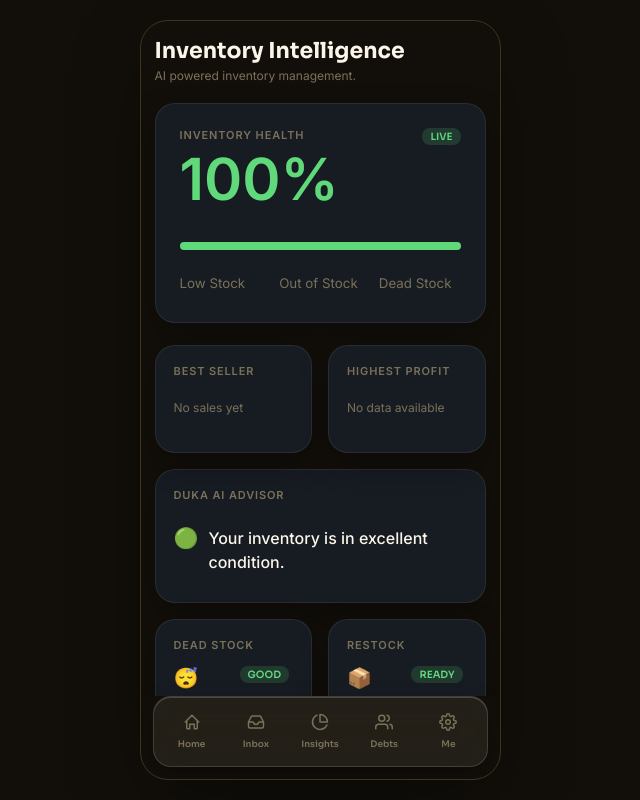
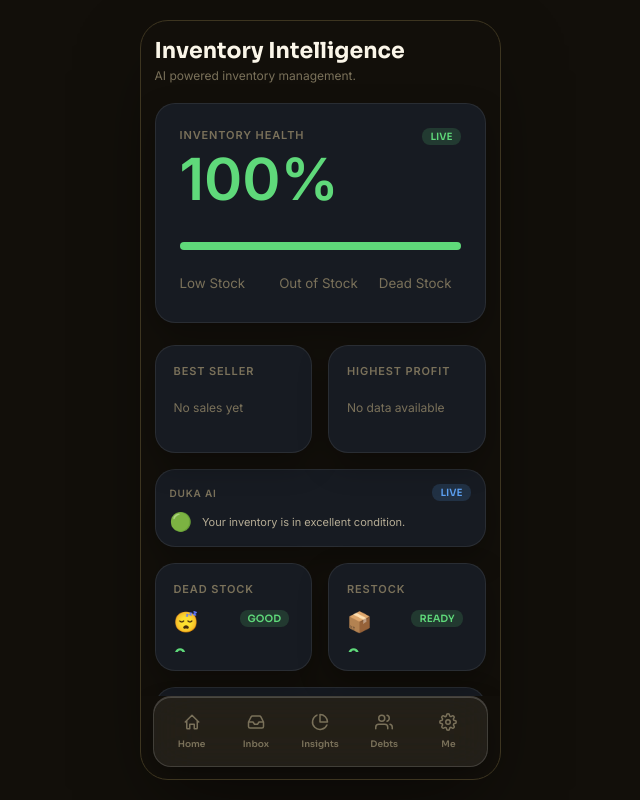
Before and after one commit to bred9702-svg/Duka-app-fin, a React (Vite) app: page /inventory in a window 1280 px wide. Shown: the whole page, without its empty margins (320-960 px from the left). Built offline with nearby package versions, Linux system fonts and the light colour scheme; no server answers; the database is empty.

Commit message:
Update AIAdvisorCard.jsx

```diff
--- a/src/components/inventory/AIAdvisorCard.jsx
+++ b/src/components/inventory/AIAdvisorCard.jsx
@@ -1,69 +1,109 @@
+import { useEffect, useState } from 'react'
 import Card from '../ui/Card'
+import Badge from '../ui/Badge'
 
 export default function AIAdvisorCard({
   insights = [],
 }) {
+  const [index, setIndex] = useState(0)
+
+  useEffect(() => {
+    if (insights.length <= 1) return
+
+    const timer = setInterval(() => {
+      setIndex((prev) => (prev + 1) % insights.length)
+    }, 30000)
+
+    return () => clearInterval(timer)
+  }, [insights])
+
+  const current =
+    insights.length > 0 ? insights[index] : null
+
   return (
-    <Card style={{ marginBottom: 16 }}>
+    <Card
+      style={{
+        marginBottom: 16,
+        padding: 14,
+      }}
+    >
+      <div
+        style={{
+          display: 'flex',
+          justifyContent: 'space-between',
+          alignItems: 'center',
+          marginBottom: 10,
+        }}
+      >
         <p
           style={{
-          fontSize: 11,
+            margin: 0,
+            fontSize: 10,
             color: 'var(--text-low)',
-          marginBottom: 14,
             textTransform: 'uppercase',
             letterSpacing: '.08em',
             fontWeight: 600,
           }}
         >
-        Duka AI Advisor
+          Duka AI
         </p>
 
-      {insights.length === 0 ? (
+        <Badge variant="info">
+          LIVE
+        </Badge>
+      </div>
+
+      {!current ? (
         <p
           style={{
             margin: 0,
+            fontSize: 12,
             color: 'var(--text-low)',
           }}
         >
-          No recommendations available.
+          No recommendation available.
         </p>
       ) : (
-        insights.map((item, index) => (
         <div
-            key={index}
           style={{
             display: 'flex',
+            gap: 10,
             alignItems: 'flex-start',
-              gap: 10,
-              padding: '10px 0',
-              borderBottom:
-                index === insights.length - 1
-                  ? 'none'
-                  : '1px solid rgba(255,255,255,.08)',
           }}
         >
-            <span
+          <div
             style={{
-                fontSize: 20,
+              fontSize: 18,
+              flexShrink: 0,
             }}
           >
-              {item.icon}
-            </span>
+            {current.icon}
+          </div>
 
           <div style={{ flex: 1 }}>
+            <h4
+              style={{
+                margin: 0,
+                fontSize: 13,
+                fontWeight: 600,
+                color: 'var(--text-hi)',
+              }}
+            >
+              {current.title}
+            </h4>
+
             <p
               style={{
-                  margin: 0,
-                  color: 'var(--text-hi)',
-                  fontWeight: 500,
-                  lineHeight: 1.5,
+                margin: '4px 0 0',
+                fontSize: 11,
+                lineHeight: 1.45,
+                color: 'var(--text-mid)',
               }}
             >
-                {item.message}
+              {current.message}
             </p>
           </div>
         </div>
-        ))
       )}
     </Card>
   )
```
Lines whose indentation alone changed are shown as unchanged.
